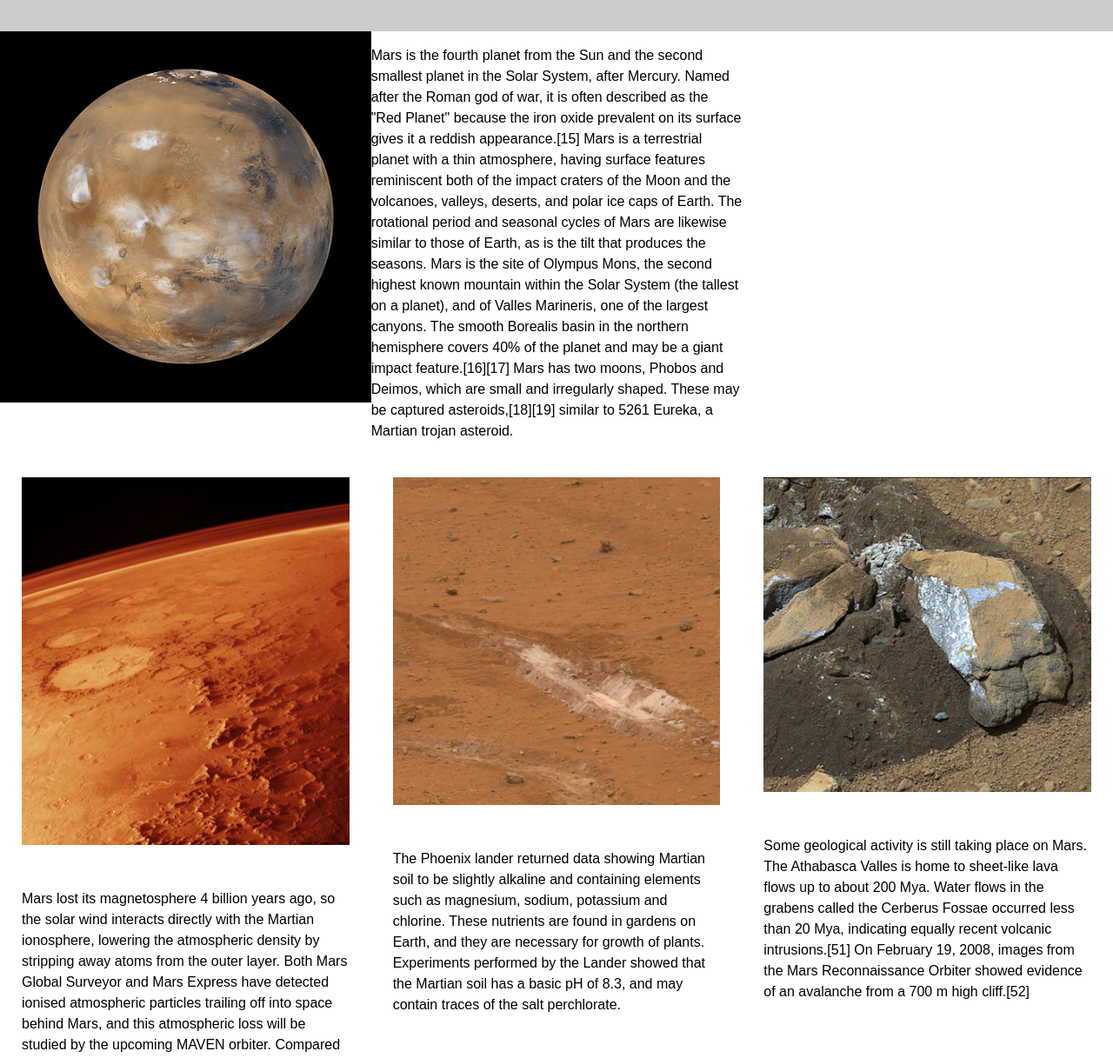
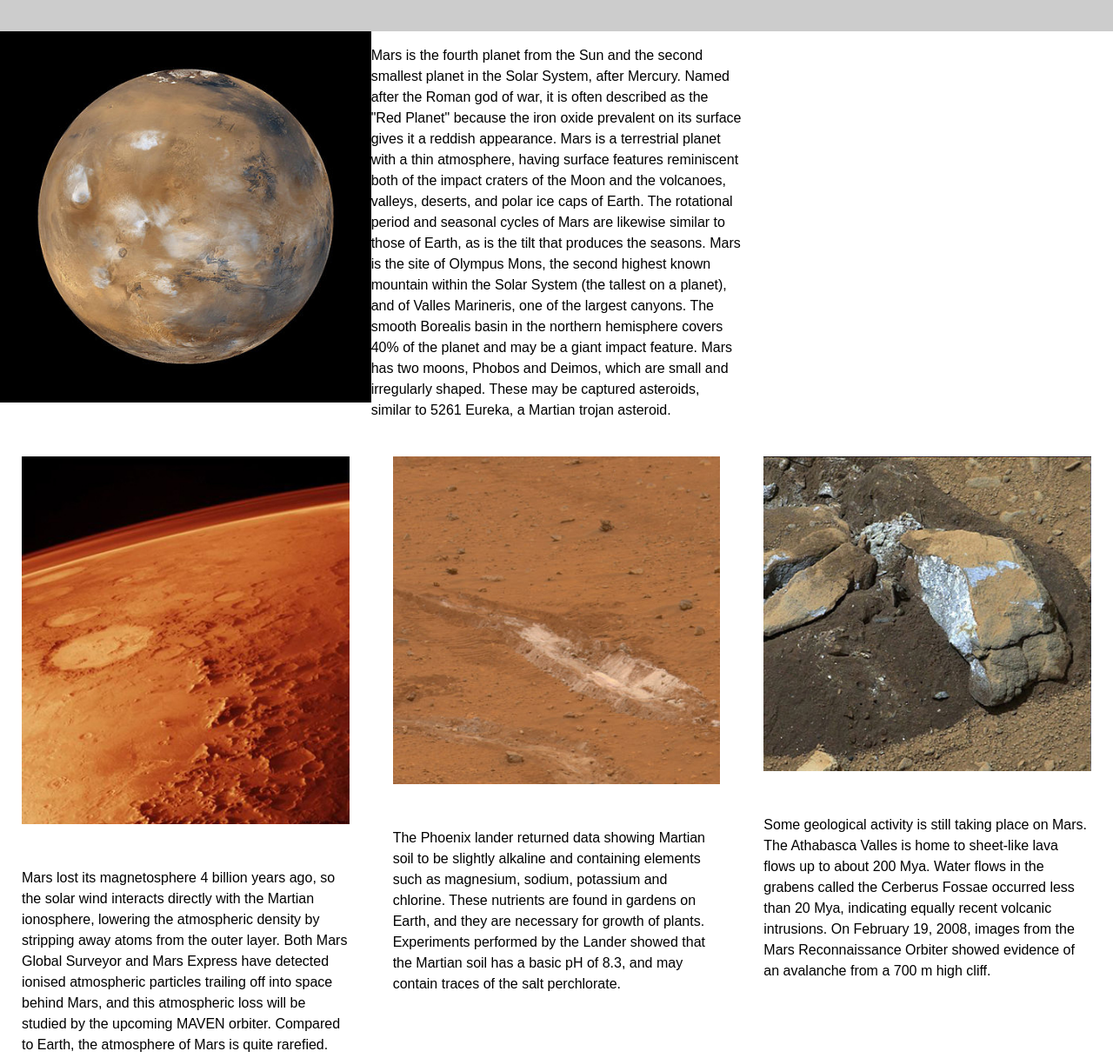
Before and after one commit to jason-leduc/dsn1675-planet-website, a plain HTML site: page index.html in a window 1280 px wide. Shown: the part 76-1293 px from the top of the page at 87% size. Drawn offline with Linux system fonts and the light colour scheme.

Commit message:
added fig caption elements and edited text

```diff
--- a/index.html
+++ b/index.html
@@ -25,7 +25,7 @@
     </div>
 
      <div class="unit gutter unit-s-1 unit-m-1-2 unit-l-1-3">
-        <p>Mars is the fourth planet from the Sun and the second smallest planet in the Solar System, after Mercury. Named after the Roman god of war, it is often described as the "Red Planet" because the iron oxide prevalent on its surface gives it a reddish appearance.[15] Mars is a terrestrial planet with a thin atmosphere, having surface features reminiscent both of the impact craters of the Moon and the volcanoes, valleys, deserts, and polar ice caps of Earth. The rotational period and seasonal cycles of Mars are likewise similar to those of Earth, as is the tilt that produces the seasons. Mars is the site of Olympus Mons, the second highest known mountain within the Solar System (the tallest on a planet), and of Valles Marineris, one of the largest canyons. The smooth Borealis basin in the northern hemisphere covers 40% of the planet and may be a giant impact feature.[16][17] Mars has two moons, Phobos and Deimos, which are small and irregularly shaped. These may be captured asteroids,[18][19] similar to 5261 Eureka, a Martian trojan asteroid.</p>
+        <p>Mars is the fourth planet from the Sun and the second smallest planet in the Solar System, after Mercury. Named after the Roman god of war, it is often described as the "Red Planet" because the iron oxide prevalent on its surface gives it a reddish appearance. Mars is a terrestrial planet with a thin atmosphere, having surface features reminiscent both of the impact craters of the Moon and the volcanoes, valleys, deserts, and polar ice caps of Earth. The rotational period and seasonal cycles of Mars are likewise similar to those of Earth, as is the tilt that produces the seasons. Mars is the site of Olympus Mons, the second highest known mountain within the Solar System (the tallest on a planet), and of Valles Marineris, one of the largest canyons. The smooth Borealis basin in the northern hemisphere covers 40% of the planet and may be a giant impact feature. Mars has two moons, Phobos and Deimos, which are small and irregularly shaped. These may be captured asteroids, similar to 5261 Eureka, a Martian trojan asteroid.</p>
      </div>
 
 </div>
@@ -48,7 +48,7 @@
      <div class="unit unit-s-1 unit-m-1-2 unit-l-1-3">
         <img src="images/mars-rock.jpg" style="padding:25px;" alt="">
         <div class="gutter">
-            <figcaption style="padding:25px;">Some geological activity is still taking place on Mars. The Athabasca Valles is home to sheet-like lava flows up to about 200 Mya. Water flows in the grabens called the Cerberus Fossae occurred less than 20 Mya, indicating equally recent volcanic intrusions.[51] On February 19, 2008, images from the Mars Reconnaissance Orbiter showed evidence of an avalanche from a 700 m high cliff.[52]</figcaption>
+            <figcaption style="padding:25px;">Some geological activity is still taking place on Mars. The Athabasca Valles is home to sheet-like lava flows up to about 200 Mya. Water flows in the grabens called the Cerberus Fossae occurred less than 20 Mya, indicating equally recent volcanic intrusions. On February 19, 2008, images from the Mars Reconnaissance Orbiter showed evidence of an avalanche from a 700 m high cliff.</figcaption>
         </div>
     </div>
 </div>
```
